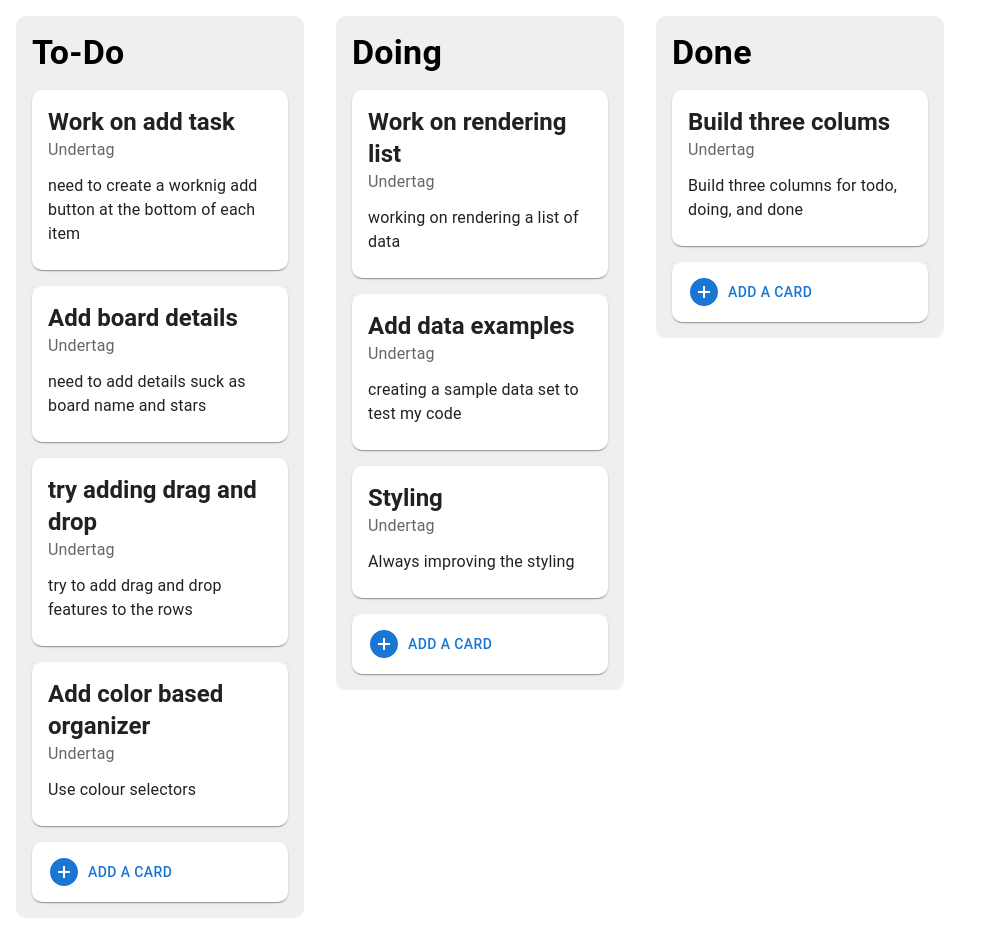
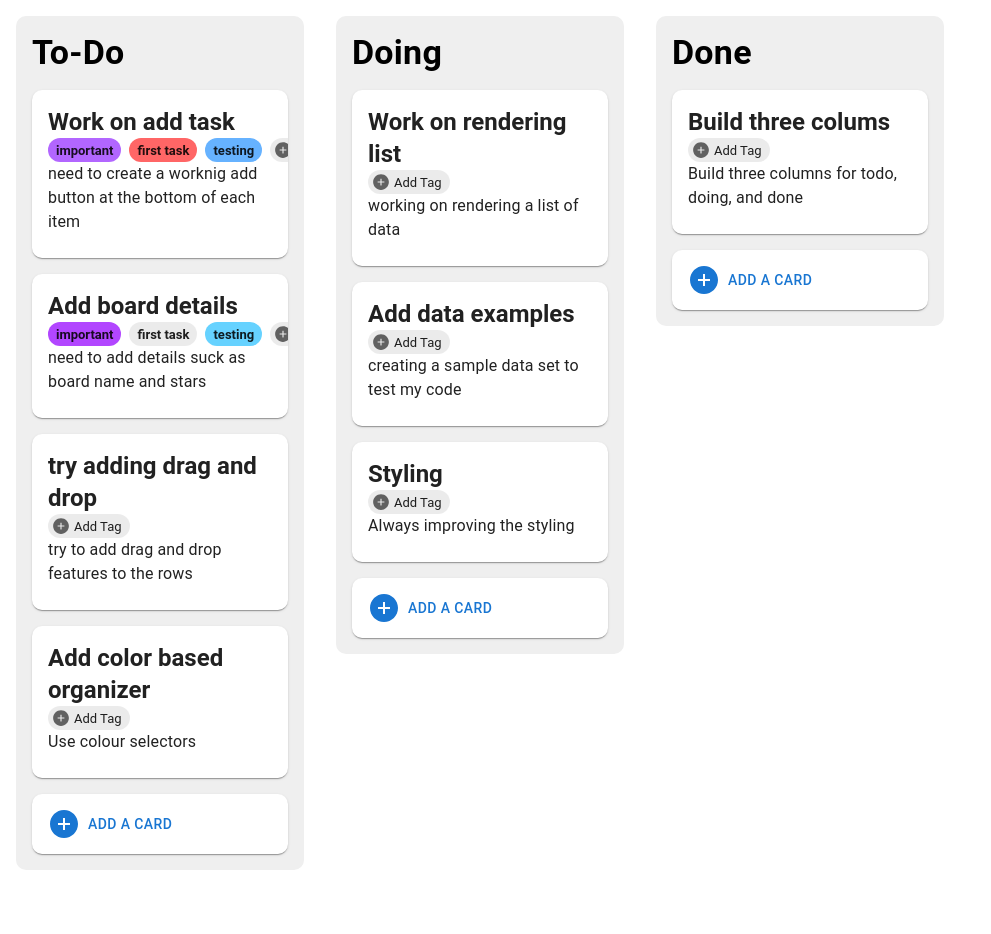
Before and after one commit to imranrehman-it/task-flow, a React (Create React App) app: page / in a window 1280 px wide. Shown: the whole page, without its empty margins (0-991 px from the left). After the commit the page ends 886 px from the top, so only its background shows below. Built offline with nearby package versions, Linux system fonts and the light colour scheme.

Commit message:
created tags for each card and popopen modal on click

```diff
--- a/package.json
+++ b/package.json
@@ -10,6 +10,7 @@
     "@testing-library/react": "^13.4.0",
     "@testing-library/user-event": "^13.5.0",
     "react": "^18.2.0",
+    "react-color": "^2.19.3",
     "react-dom": "^18.2.0",
     "react-icons": "^4.4.0",
     "react-scripts": "^2.1.3",
--- a/src/components/AddCard.jsx
+++ b/src/components/AddCard.jsx
@@ -30,7 +30,7 @@ function AddCard({ addList }) {
   const saveHandler = () => {
     console.log(title);
     console.log(info);
-    addList({ title: title, info: info });
+    addList({ title: title, info: info, tags: [] });
     setRenderTitle(false);
   };
 
--- a/src/components/BoardLists/Doing.jsx
+++ b/src/components/BoardLists/Doing.jsx
@@ -8,8 +8,11 @@ import AddCard from "../AddCard";
 function Doing() {
   const [doingList, setDoingList] = useState(data.doing);
 
-  const insertDoingList = ({ title, info }) => {
-    setDoingList((current) => [...current, { title: title, info: info }]);
+  const insertDoingList = ({ title, info, tags }) => {
+    setDoingList((current) => [
+      ...current,
+      { title: title, info: info, tags: tags },
+    ]);
   };
 
   return (
@@ -18,7 +21,7 @@ function Doing() {
         Doing
       </Typography>
       {doingList.map((item) => {
-        return <Card title={item.title} info={item.info} />;
+        return <Card title={item.title} info={item.info} tags={item.tags} />;
       })}
 
       <AddCard addList={insertDoingList} />
--- a/src/components/BoardLists/Done.jsx
+++ b/src/components/BoardLists/Done.jsx
@@ -8,8 +8,11 @@ import AddCard from "../AddCard";
 function Done() {
   const [doneList, setDoneList] = useState(data.done);
 
-  const insertDoneList = ({ title, info }) => {
-    setDoneList((current) => [...current, { title: title, info: info }]);
+  const insertDoneList = ({ title, info, tags }) => {
+    setDoneList((current) => [
+      ...current,
+      { title: title, info: info, tags: tags },
+    ]);
   };
 
   return (
@@ -18,7 +21,7 @@ function Done() {
         Done
       </Typography>
       {doneList.map((item) => {
-        return <Card title={item.title} info={item.info} />;
+        return <Card title={item.title} info={item.info} tags={item.tags} />;
       })}
       <AddCard addList={insertDoneList} />
     </Stack>
--- a/src/components/BoardLists/Todo.jsx
+++ b/src/components/BoardLists/Todo.jsx
@@ -11,8 +11,11 @@ import { AiFillPlusCircle } from "react-icons/ai";
 function Todo() {
   const [todoList, setTodoList] = useState(data.todo); //array type
 
-  const insertTodoList = ({ title, info }) => {
-    setTodoList((current) => [...current, { title: title, info: info }]);
+  const insertTodoList = ({ title, info, tags }) => {
+    setTodoList((current) => [
+      ...current,
+      { title: title, info: info, tags: tags },
+    ]);
   };
 
   return (
@@ -22,7 +25,7 @@ function Todo() {
       </Typography>
 
       {todoList.map((item) => {
-        return <Card title={item.title} info={item.info} />;
+        return <Card title={item.title} info={item.info} tags={item.tags} />;
       })}
 
       <AddCard addList={insertTodoList} />
--- a/src/components/BoardLists/data.js
+++ b/src/components/BoardLists/data.js
@@ -3,36 +3,52 @@ const data = {
     {
       title: "Work on add task",
       info: "need to create a worknig add button at the bottom of each item",
+      tags: [
+        { color: "#B266FF", name: "important" },
+        { color: "#FF6666", name: "first task" },
+        { color: "#66B2FF", name: "testing" },
+      ],
     },
     {
       title: "Add board details",
       info: "need to add details suck as board name and stars",
+      tags: [
+        { color: "#B246FF", name: "important" },
+        { color: "#BD8FF", name: "first task" },
+        { color: "#66D2FF", name: "testing" },
+      ],
     },
     {
+      tags: [],
       title: "try adding drag and drop",
       info: "try to add drag and drop features to the rows",
     },
     {
+      tags: [],
       title: "Add color based organizer",
       info: "Use colour selectors",
     },
   ],
   doing: [
     {
+      tags: [],
       title: "Work on rendering list",
       info: "working on rendering a list of data",
     },
     {
+      tags: [],
       title: "Add data examples",
       info: "creating a sample data set to test my code",
     },
     {
+      tags: [],
       title: "Styling",
       info: "Always improving the styling",
     },
   ],
   done: [
     {
+      tags: [],
       title: "Build three colums",
       info: "Build three columns for todo, doing, and done",
     },
--- a/src/components/Card.jsx
+++ b/src/components/Card.jsx
@@ -4,7 +4,10 @@ import CardActions from "@mui/material/CardActions";
 import CardContent from "@mui/material/CardContent";
 import Typography from "@mui/material/Typography";
 import Box from "@mui/material/Box";
-
+import Chip from "@mui/material/Chip";
+import Stack from "@mui/material/Stack";
+import { AiFillPlusCircle } from "react-icons/ai";
+import Popover from "@mui/material/Popover";
 import styled from "styled-components";
 
 const bull = (
@@ -14,16 +17,57 @@ const bull = (
   ></Box>
 );
 
-function Card({ title, info }) {
+function Card({ title, info, tags }) {
+  const [anchorEl, setAnchorEl] = React.useState(null);
+
+  const handleClick = (event) => {
+    setAnchorEl(event.currentTarget);
+  };
+
+  const handleClose = () => {
+    setAnchorEl(null);
+  };
+
+  const open = Boolean(anchorEl);
+  const id = open ? "simple-popover" : undefined;
+
   return (
     <CardBlock sx={{ borderRadius: "10px" }}>
       <CardContent>
         <Typography variant="h5" fontWeight="bold" component="div">
           {title}
         </Typography>
-        <Typography sx={{ mb: 1.5 }} color="text.secondary">
-          Undertag
-        </Typography>
+        <Stack direction="row" spacing={1}>
+          {tags.map((tag) => {
+            return (
+              <Chip
+                sx={{
+                  background: tag.color,
+                  fontWeight: "bold",
+                }}
+                key={tag.name}
+                size="small"
+                label={tag.name}
+              />
+            );
+          })}
+          <Chip
+            icon={<AiFillPlusCircle />}
+            label="Add Tag"
+            size="small"
+            onClick={handleClick}
+          />
+          <Popover
+            id={id}
+            open={open}
+            anchorEl={anchorEl}
+            onClose={handleClose}
+            anchorOrigin={{
+              vertical: "bottom",
+              horizontal: "left",
+            }}
+          ></Popover>
+        </Stack>
         <Typography variant="body1">{info}</Typography>
       </CardContent>
     </CardBlock>
```
Also changed, not shown: 1 other file (tests, documents, lock files or other folders).
